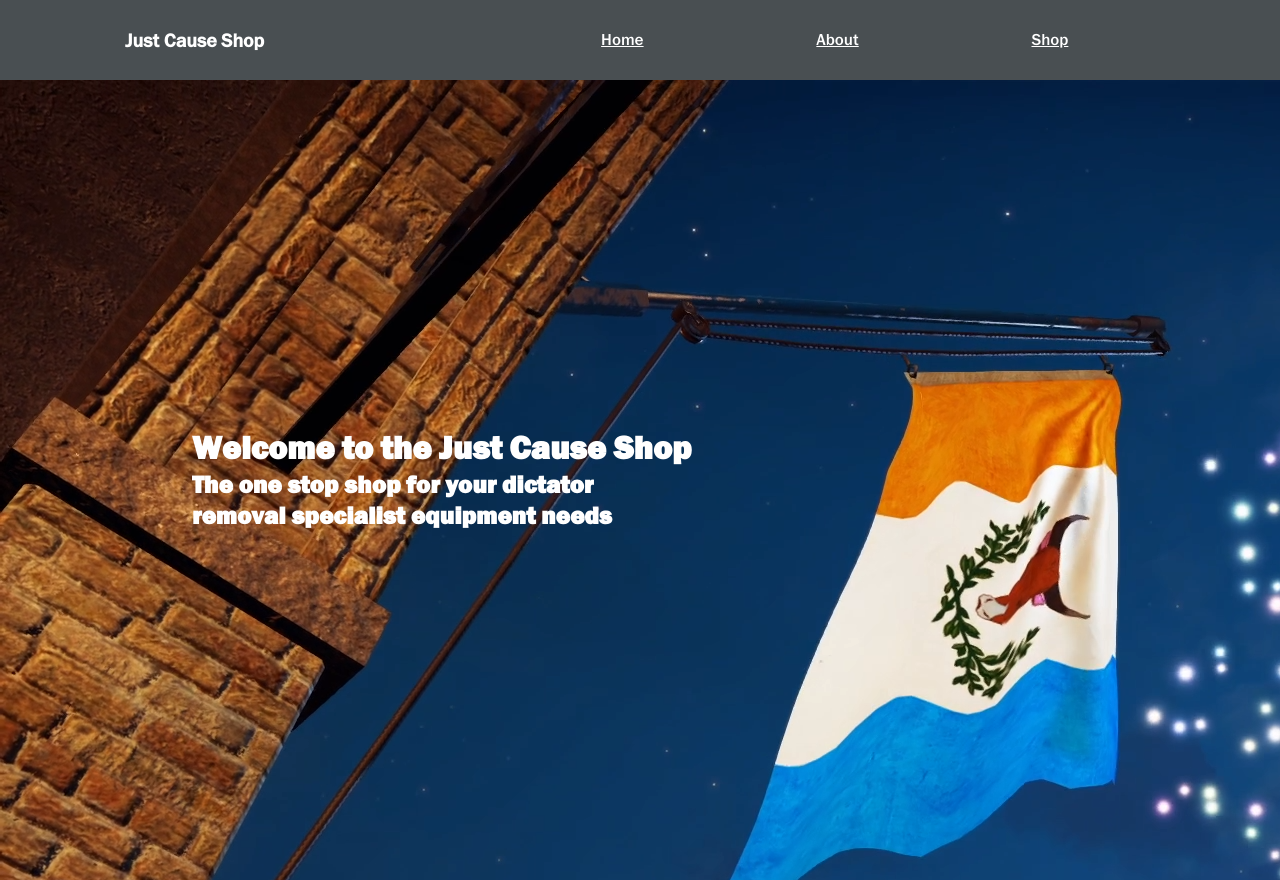
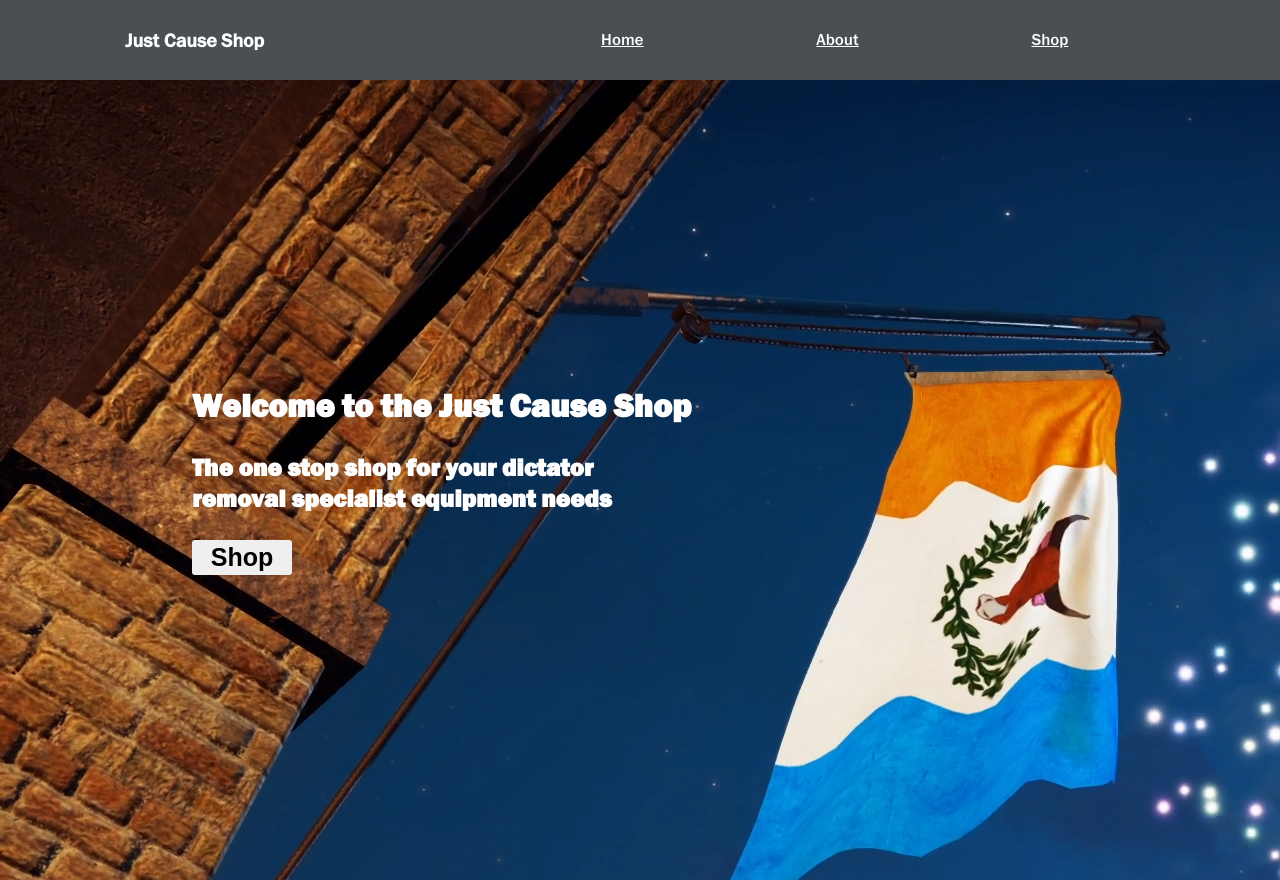
Before and after one commit to chapmancbVCU/shopping-cart, a React (Create React App) app: page /#/ in a window 1280 px wide. Built offline with nearby package versions, Linux system fonts and the light colour scheme.

Commit message:
Added shop button and associated styling.

```diff
--- a/src/App.css
+++ b/src/App.css
@@ -44,3 +44,19 @@ nav {
   align-items: center;
   list-style: none;
 }
+
+.shop-button {
+  margin-top: 25px;
+  font-size: 25px;
+  font-weight: bold;
+
+  height: 35px;
+  width: 100px;
+
+  border: none;
+  border-radius: 3px;
+}
+
+.welcome {
+  margin-bottom: 25px;
+}
--- a/src/components/Home.tsx
+++ b/src/components/Home.tsx
@@ -1,13 +1,18 @@
 import React, { useState, useEffect } from "react";
 import "../App.css";
 import background from "../images/background.png"
+import { Link } from "react-router-dom";
 function Home() {
+
     return (
         <div style={{ backgroundImage: `url(${background})`}}
             className="home">
-            <h1 className="home-elements">Welcome to the Just Cause Shop</h1>
+            <h1 className="home-elements welcome">Welcome to the Just Cause Shop</h1>
             <h2 className="home-elements">The one stop shop for your dictator</h2>
             <h2 className="home-elements">removal specialist equipment needs</h2>
+            <Link className="home-elements" to="shop">
+                <button className="shop-button">Shop</button>
+            </Link>
         </div>
     );
 };
```
